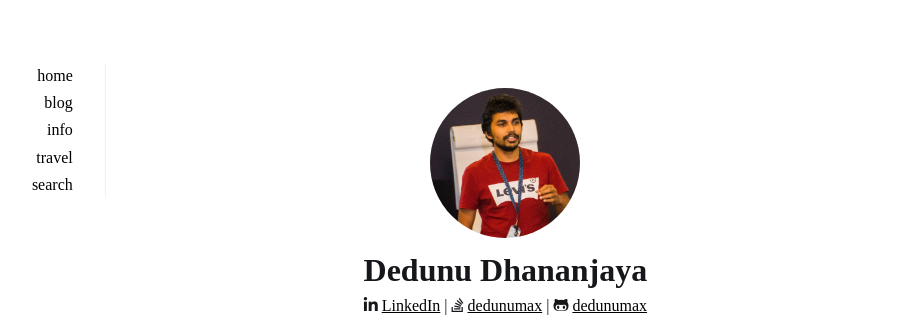
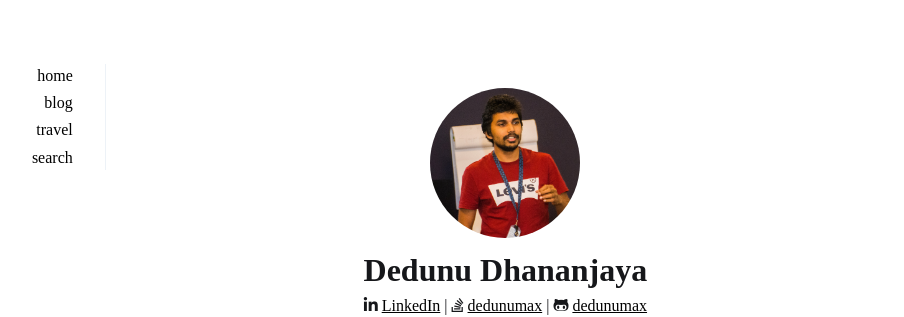
Before and after one commit to dedunu/dedunu.github.io, a Jekyll site: the page built from _pages/cv.md, in a window 1280 px wide and 900 px high. Shown: the top 317 px of the window, without its empty margins (215-1119 px from the left). Built offline with Jekyll 4.4.1, drawn with Linux system fonts in a browser that asks for light colours; nearby versions of some CDN libraries; some web fonts are replaced.

Commit message:
Update navigation.yml

```diff
--- a/_data/navigation.yml
+++ b/_data/navigation.yml
@@ -3,8 +3,6 @@ links:
   url: /
 - title: blog
   url: /blog
-- title: info
-  url: /info
 - title: travel
   url: https://travel.dedunu.info
 - title: search
```
